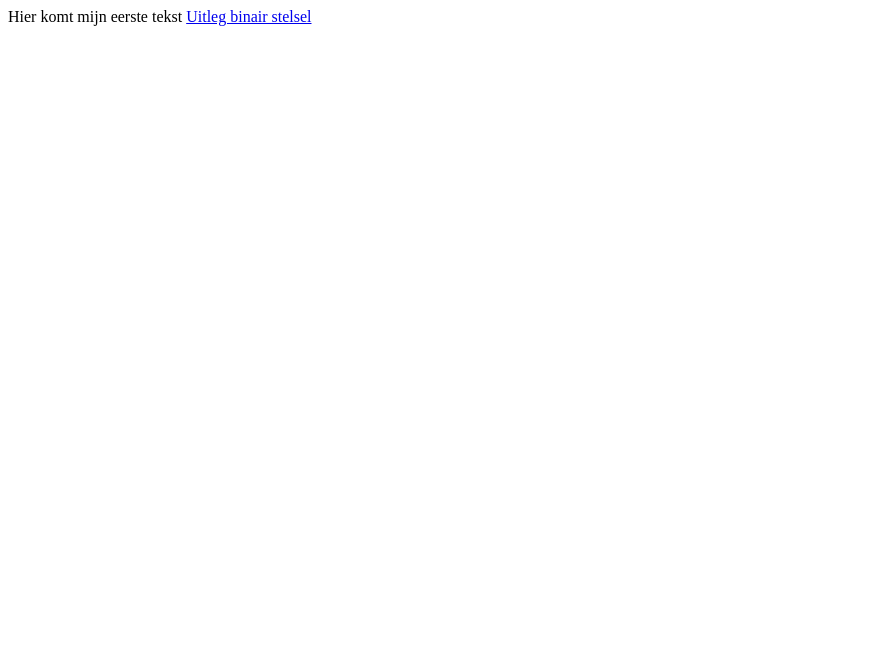
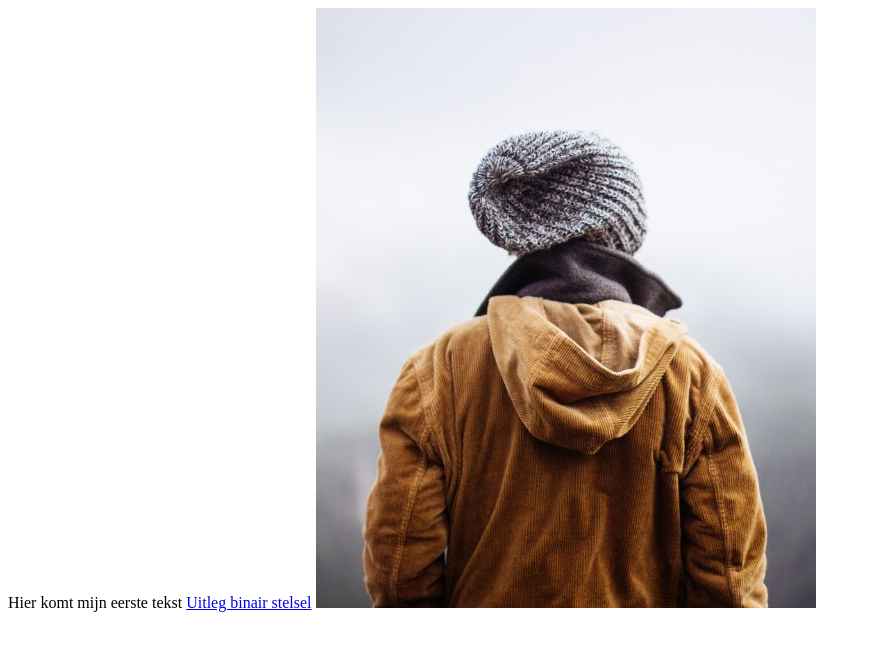
Before and after one commit to davidkoersen/davidkoersen.github.io, a plain HTML site: page index.html in a window 1280 px wide. Shown: the whole page, without its empty margins (0-871 px from the left). Drawn offline with Linux system fonts and the light colour scheme.

Commit message:
Afbeelding

```diff
--- a/index.html
+++ b/index.html
@@ -10,5 +10,8 @@
 
         <a href="binairstelsel.html">Uitleg binair stelsel</a>
 
+        <img src="img_girl.jpg" alt="Girl in a jacket" width="500" height="600">
+
+
     </body>
 </html>
```
